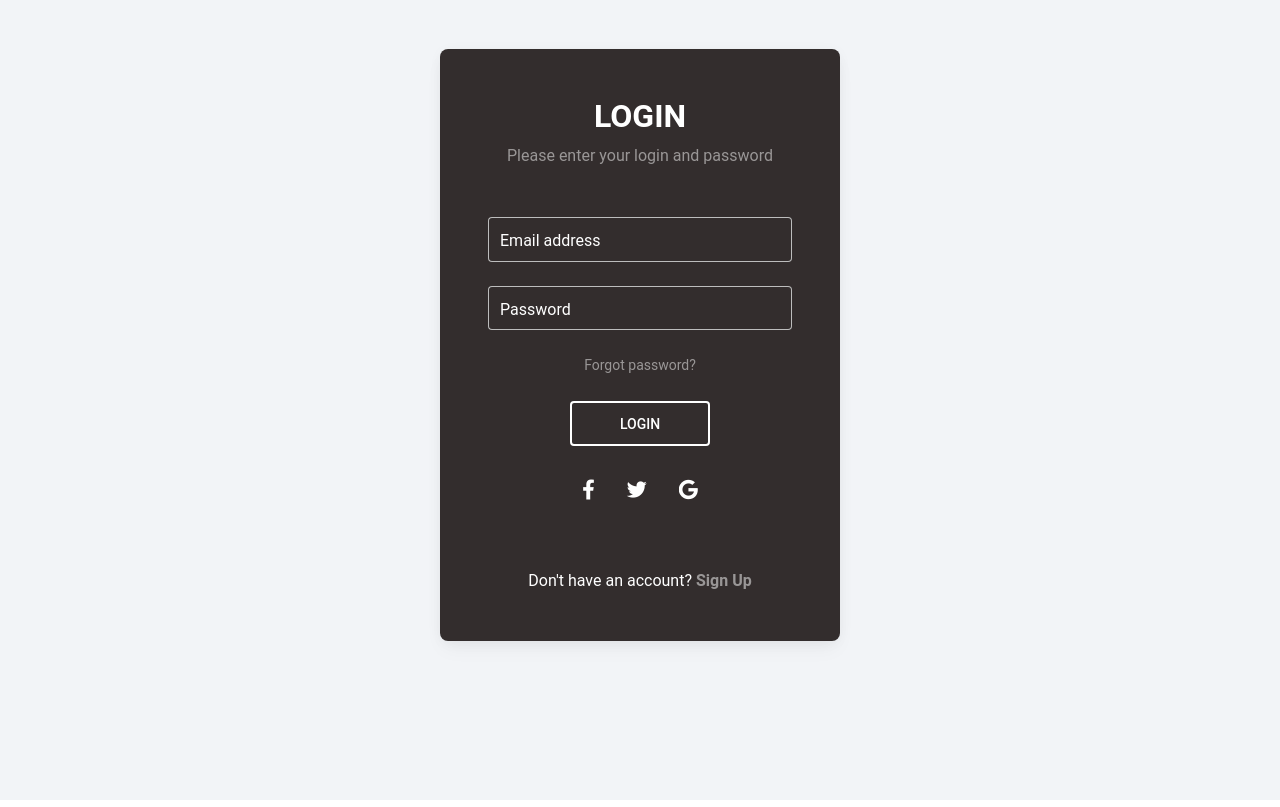
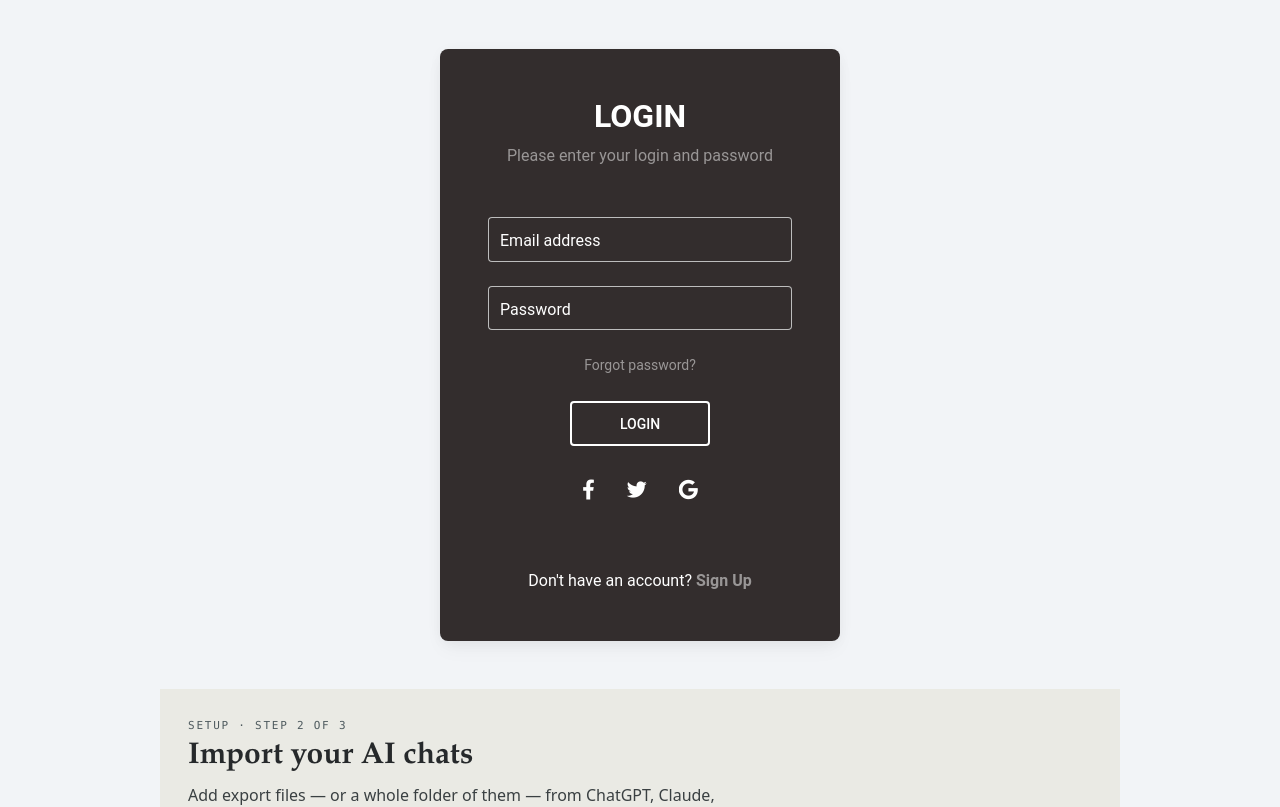
Before and after one commit to COS420-F25/F26-TeamB, a React (Create React App) app in the folder kaite/: page / in a window 1280 px wide. Shown: the top 807 px of the page. Built offline with nearby package versions, Linux system fonts and the light colour scheme.

Commit message:
file import in weflect seems to work until we begin reflection conversation

```diff
--- a/kaite/src/App.tsx
+++ b/kaite/src/App.tsx
@@ -1,6 +1,7 @@
 
 import React from 'react';
 import './App.css';
+import './WeFlectComponents/styles/kaite.css';
 import {DragEvent,useState} from "react";
 import {
   MDBBtn,
@@ -15,6 +16,7 @@ import {
 import 'mdb-react-ui-kit/dist/css/mdb.min.css';
 import { WeflectFlow } from "./WeFlectComponents/react/WeflectFlow";
 import { createWeflectServer } from "./WeFlectComponents/server/weflectServer";
+
 
 export const LOCAL_USERS_KEY: string = 'kaite-local-users';
 
@@ -209,6 +211,7 @@ function App(): React.JSX.Element {
           </MDBCard>
         </MDBCol>
       </MDBRow>
+      <WeflectFlow server={server} />
     </MDBContainer>
   );
 }
```
